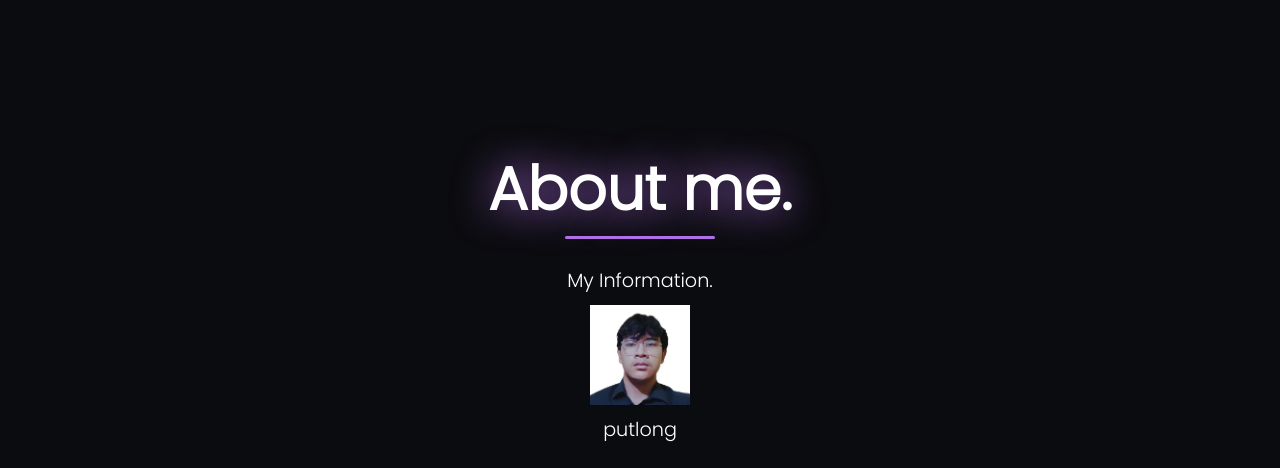
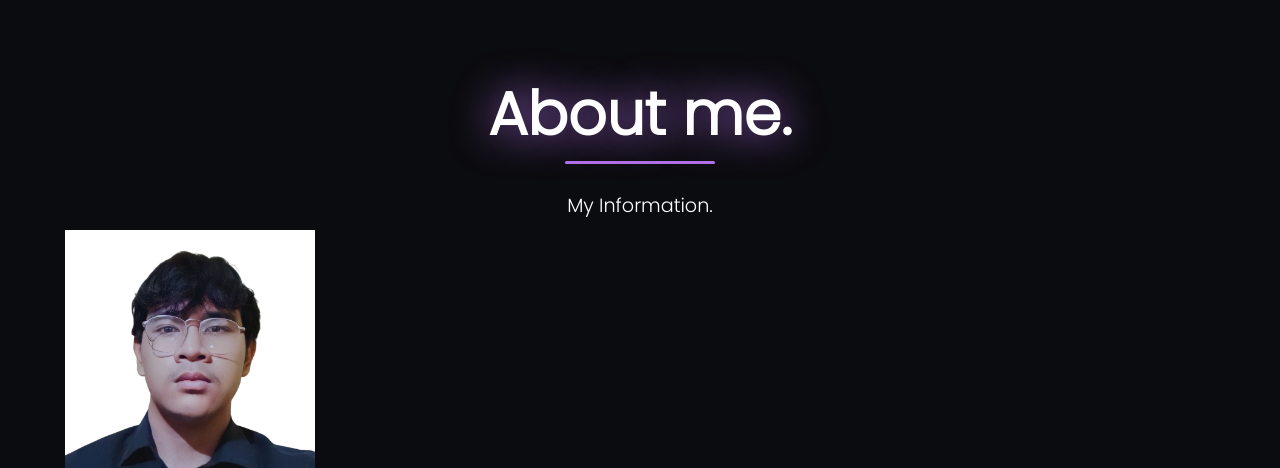
Before and after one commit to KisaragiKai/Kaijuu, a plain HTML site: page index.html in a window 1280 px wide. Shown: the part 1714-2182 px from the top of the page. Drawn offline with nearby package versions, Linux system fonts and the light colour scheme.

Commit message:
Update style.css

```diff
--- a/style.css
+++ b/style.css
@@ -252,9 +252,11 @@ a.nav-link{
 
 #me{
     display: grid;
-    place-items: left;
-    width: 100px;
+    margin-right: 900px;
+    width: 250px;
 }
+
+
 
 /*──────────────────
        footer
```
